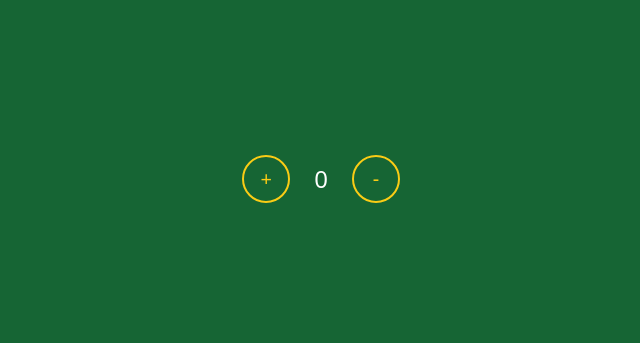
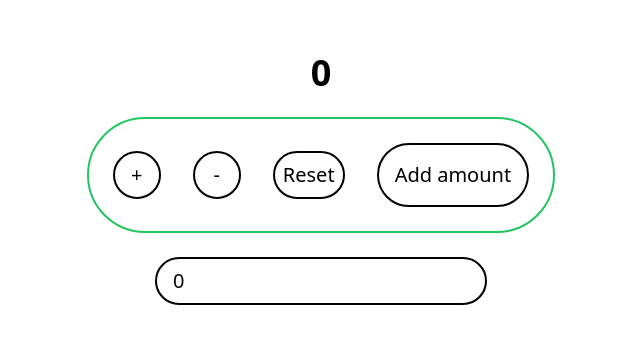
Before and after one commit to Ceejay-777/ReactPractice, a React (Vite) app: page / in a window 1280 px wide. Shown: the part 221-564 px from the top of the page, without its empty margins (319-959 px from the left). Built offline with nearby package versions, Linux system fonts and the light colour scheme.

Commit message:
Intro to redux general setup.

```diff
--- a/package.json
+++ b/package.json
@@ -10,9 +10,11 @@
     "preview": "vite preview"
   },
   "dependencies": {
+    "@reduxjs/toolkit": "^2.2.5",
     "react": "^18.2.0",
     "react-dom": "^18.2.0",
-    "react-error-boundary": "^4.0.13"
+    "react-error-boundary": "^4.0.13",
+    "react-redux": "^9.1.2"
   },
   "devDependencies": {
     "@types/react": "^18.2.66",
--- a/src/App.css
+++ b/src/App.css
@@ -1,3 +1,9 @@
 @tailwind base;
 @tailwind components;
 @tailwind utilities;
+
+* {
+    box-sizing: border-box;
+    margin: 0;
+    padding: 0;
+}
--- a/src/App.jsx
+++ b/src/App.jsx
@@ -2,6 +2,7 @@ import Renderprop from "./Projects/RenderProp/Renderprop";
 import JustAButtonWithCounter from "./Projects/HigherOrderComps/JustAButton";
 import ErrorUseTypes from "./Projects/ErrorBoundaries/ErrorUseTypes";
 import UseReducerExample from "./Projects/HookUseReducer/UseReducerExample";
+import Counter from "./Projects/Redux/features/counter/Counter";
 
 function App() {
   return (
@@ -9,7 +10,8 @@ function App() {
       {/* <Renderprop /> */}
       {/* <JustAButtonWithCounter /> */}
       {/* <ErrorUseTypes /> */}
-      <UseReducerExample />
+      {/* <UseReducerExample /> */}
+      <Counter />
     </>
   );
 }
--- /dev/null
+++ b/src/Projects/Redux/app/store.js
@@ -0,0 +1,8 @@
+import { configureStore } from "@reduxjs/toolkit";
+import  counterReducer  from "../features/counter/counterSlice";
+
+export const store = configureStore({
+  reducer: {
+    counter: counterReducer,
+  },
+});
--- /dev/null
+++ b/src/Projects/Redux/features/counter/Counter.jsx
@@ -0,0 +1,61 @@
+import React, { useState } from "react";
+import { useDispatch, useSelector } from "react-redux";
+import { increment, decrement, reset, incrementByAmount } from "./counterSlice";
+
+const Counter = () => {
+  const count = useSelector((state) => state.counter.count);
+  const dispatch = useDispatch();
+
+  const [incrementAmount, setIncrementAmount] = useState(0);
+  const addValue = Number(incrementAmount) || 0;
+
+  const resetAll = () => {
+    setIncrementAmount(0);
+    dispatch(reset());
+  };
+
+  return (
+    <div className="flex flex-col text-center justify-center items-center h-screen gap-6">
+      <p className="text-4xl font-semibold">{count}</p>
+      <div className="flex gap-8 items-center border-2 rounded-full p-6 border-green-500">
+        <button
+          className="w-12 h-12 p-2 border-2 rounded-full border-black text-xl hover:scale-105 flex justify-center items-center"
+          onClick={() => dispatch(increment())}
+        >
+          +
+        </button>
+
+        <button
+          className="w-12 h-12  p-2 border-2 rounded-full border-black text-xl hover:scale-105 flex justify-center items-center"
+          onClick={() => dispatch(decrement())}
+        >
+          -
+        </button>
+
+        <button
+          className="min-w-12 min-h-12 p-2 border-2 rounded-full border-black text-xl hover:scale-105 flex justify-center items-center"
+          onClick={resetAll}
+        >
+          Reset
+        </button>
+
+        <button
+          className="min-w-12 min-h-12 p-4 border-2 rounded-full border-black text-xl hover:scale-105 flex justify-center items-center"
+          onClick={() => dispatch(incrementByAmount(addValue))}
+        >
+          Add amount
+        </button>
+      </div>
+      <div>
+        <input
+          type="text"
+          value={incrementAmount}
+          onChange={(event) => setIncrementAmount(event.target.value)}
+          className="border-2 p-2 px-4 rounded-full border-black text-xl"
+        />
+      </div>
+    </div>
+  );
+};
+
+export default Counter;
--- /dev/null
+++ b/src/Projects/Redux/features/counter/counterSlice.js
@@ -0,0 +1,27 @@
+import { createSlice } from "@reduxjs/toolkit";
+
+const initialState = {
+  count: 0,
+};
+
+export const counterSlice = createSlice({
+  name: "counter",
+  initialState,
+  reducers: {
+    increment: (state) => {
+      state.count += 1;
+    },
+    decrement: (state) => {
+      state.count -= 1;
+    },
+    reset: (state) => {
+      state.count = 0;
+    },
+    incrementByAmount: (state, action) => {
+      state.count += action.payload;
+    },
+  },
+});
+
+export const { increment, decrement, reset, incrementByAmount } = counterSlice.actions;
+export default counterSlice.reducer;
--- a/src/main.jsx
+++ b/src/main.jsx
@@ -1,9 +1,13 @@
-import React from 'react'
-import ReactDOM from 'react-dom/client'
-import App from './App.jsx'
+import React from "react";
+import ReactDOM from "react-dom/client";
+import App from "./App.jsx";
+import { store } from "./Projects/Redux/app/store";
+import { Provider } from "react-redux";
 
-ReactDOM.createRoot(document.getElementById('root')).render(
+ReactDOM.createRoot(document.getElementById("root")).render(
   <React.StrictMode>
-    <App />
-  </React.StrictMode>,
-)
+    <Provider store={store}>
+      <App />
+    </Provider>
+  </React.StrictMode>
+);
--- a/src/output.css
+++ b/src/output.css
@@ -543,28 +543,20 @@ video {
   display: flex;
 }
 
+.h-12 {
+  height: 3rem;
+}
+
 .h-screen {
   height: 100vh;
 }
 
-.h-4 {
-  height: 1rem;
-}
-
-.h-12 {
-  height: 3rem;
+.w-12 {
+  width: 3rem;
 }
 
 .w-screen {
   width: 100vw;
-}
-
-.w-4 {
-  width: 1rem;
-}
-
-.w-12 {
-  width: 3rem;
 }
 
 @keyframes bounce {
@@ -599,6 +591,10 @@ video {
   gap: 1.5rem;
 }
 
+.gap-8 {
+  gap: 2rem;
+}
+
 .rounded-full {
   border-radius: 9999px;
 }
@@ -611,6 +607,11 @@ video {
   border-width: 2px;
 }
 
+.border-black {
+  --tw-border-opacity: 1;
+  border-color: rgb(0 0 0 / var(--tw-border-opacity));
+}
+
 .border-white {
   --tw-border-opacity: 1;
   border-color: rgb(255 255 255 / var(--tw-border-opacity));
@@ -621,6 +622,11 @@ video {
   border-color: rgb(250 204 21 / var(--tw-border-opacity));
 }
 
+.border-green-500 {
+  --tw-border-opacity: 1;
+  border-color: rgb(34 197 94 / var(--tw-border-opacity));
+}
+
 .bg-blue-950 {
   --tw-bg-opacity: 1;
   background-color: rgb(23 37 84 / var(--tw-bg-opacity));
@@ -629,6 +635,18 @@ video {
 .bg-green-800 {
   --tw-bg-opacity: 1;
   background-color: rgb(22 101 52 / var(--tw-bg-opacity));
+}
+
+.p-2 {
+  padding: 0.5rem;
+}
+
+.p-4 {
+  padding: 1rem;
+}
+
+.p-6 {
+  padding: 1.5rem;
 }
 
 .px-3 {
@@ -675,6 +693,20 @@ video {
   line-height: 1.75rem;
 }
 
+.text-4xl {
+  font-size: 2.25rem;
+  line-height: 2.5rem;
+}
+
+.font-semibold {
+  font-weight: 600;
+}
+
+.text-red-500 {
+  --tw-text-opacity: 1;
+  color: rgb(239 68 68 / var(--tw-text-opacity));
+}
+
 .text-red-600 {
   --tw-text-opacity: 1;
   color: rgb(220 38 38 / var(--tw-text-opacity));
@@ -690,14 +722,10 @@ video {
   color: rgb(250 204 21 / var(--tw-text-opacity));
 }
 
-.text-red-400 {
-  --tw-text-opacity: 1;
-  color: rgb(248 113 113 / var(--tw-text-opacity));
-}
-
-.text-red-500 {
-  --tw-text-opacity: 1;
-  color: rgb(239 68 68 / var(--tw-text-opacity));
+* {
+  box-sizing: border-box;
+  margin: 0;
+  padding: 0;
 }
 
 .hover\:scale-105:hover {
```
Also changed, not shown: 1 other file (tests, documents, lock files or other folders).
